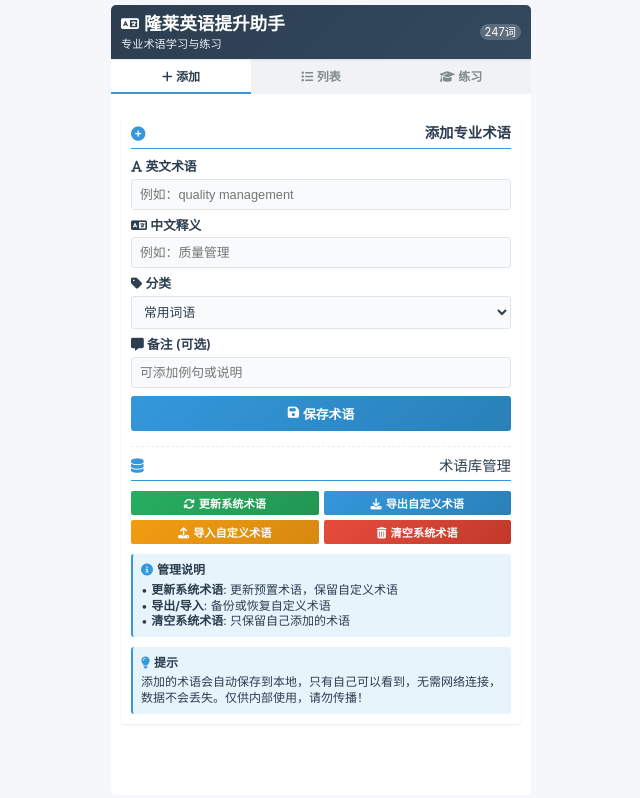
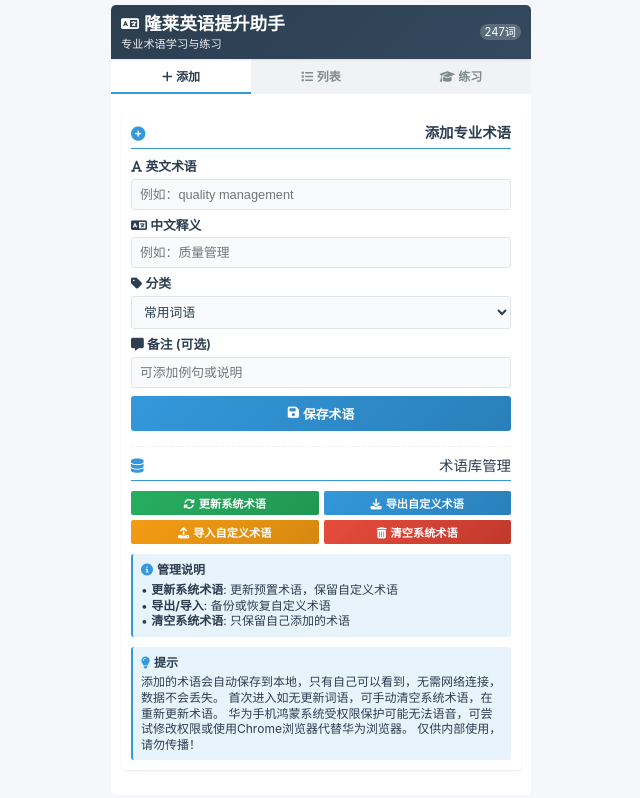
Before and after one commit to Sunpharm-bit/LL-AI-English.github.io, a plain HTML site: page index.html in a window 1280 px wide. Shown: the whole page, without its empty margins (319-959 px from the left). Drawn offline with Linux system fonts and the light colour scheme.

Commit message:
Update index.html

```diff
--- a/index.html
+++ b/index.html
@@ -720,6 +720,7 @@
                             <option value="法规与注册">法规与注册</option>
                             <option value="EHS与供应链">EHS与供应商</option>
                             <option value="综合管理">综合管理</option>
+                            <option value="人事行政">人事行政</option>
                         </select>
                     </div>
 
@@ -770,7 +771,10 @@
                         <div class="hint-title">
                             <i class="fas fa-lightbulb"></i> 提示
                         </div>
-                        <p>添加的术语会自动保存到本地，只有自己可以看到，无需网络连接，数据不会丢失。仅供内部使用，请勿传播！</p>
+                        <p>添加的术语会自动保存到本地，只有自己可以看到，无需网络连接，数据不会丢失。
+                            首次进入如无更新词语，可手动清空系统术语，在重新更新术语。
+                            华为手机鸿蒙系统受权限保护可能无法语音，可尝试修改权限或使用Chrome浏览器代替华为浏览器。
+                            仅供内部使用，请勿传播！</p>
                     </div>
                 </div>
             </div>
@@ -795,6 +799,7 @@
                         <button class="category-btn" data-category="法规与注册">法规注册</button>
                         <button class="category-btn" data-category="EHS与供应链">EHS,供应商</button>
                         <button class="category-btn" data-category="综合管理">综合管理</button>
+                        <button class="category-btn" data-category="人事行政">人事行政</button>
                         <button class="category-btn" data-category="favorites">已收藏</button>
                     </div>
 
```
